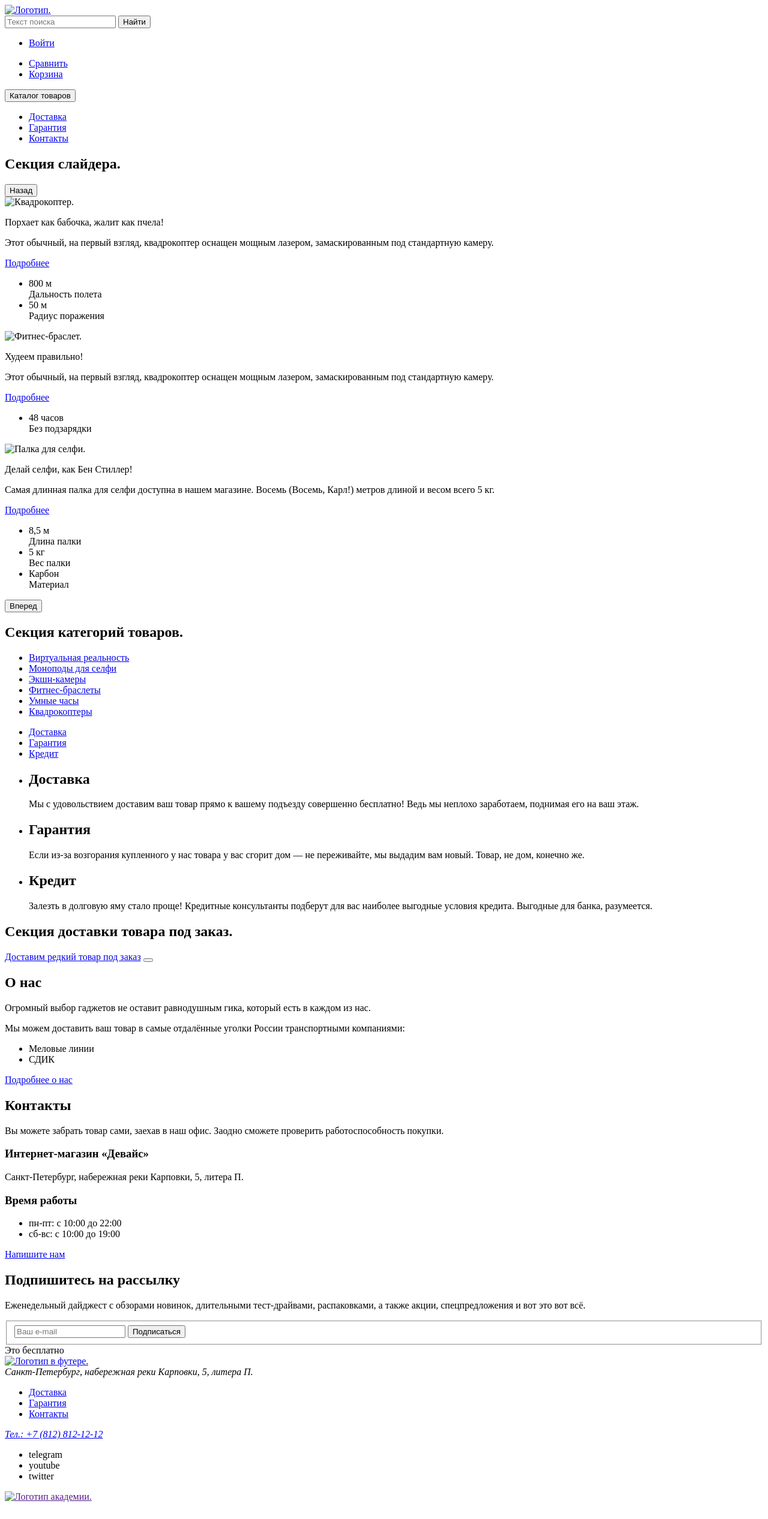
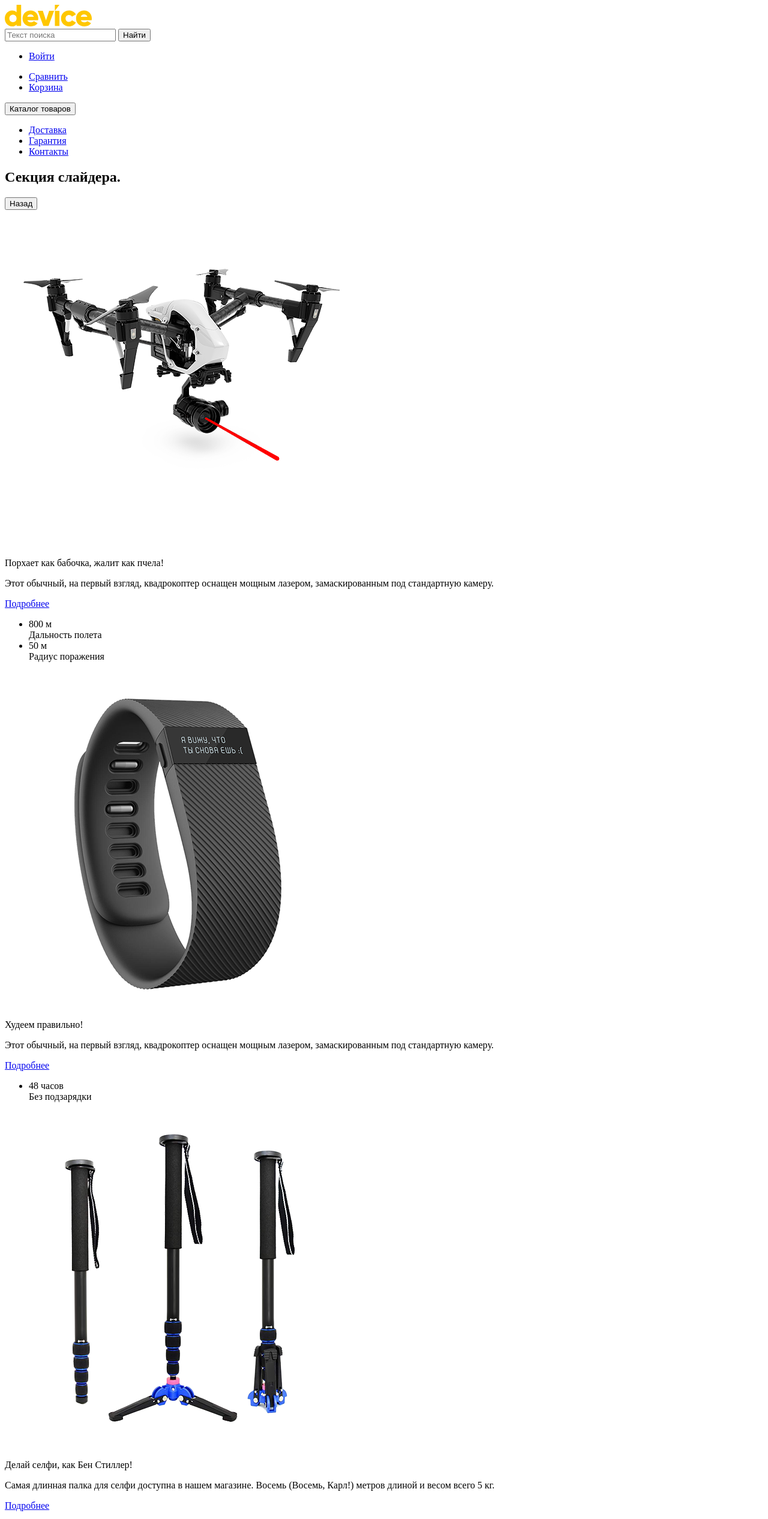
Before and after one commit to htmlacademy-htmlcss/2123963-device-34, a plain HTML site: page index.html in a window 1280 px wide. Shown: the top 2533 px of the page at 60% size. Drawn offline with Linux system fonts and the light colour scheme.

Commit message:
вставляет контентные изображения на страницу

```diff
--- a/index.html
+++ b/index.html
@@ -8,7 +8,7 @@
     <header class="page-header">
         <div class="logo-container">
           <a href="#">
-            <img src="#" alt="Логотип.">
+            <img src="images/logo.svg" alt="Логотип." width="145" height="36">
           </a>
         </div>
         <nav class="main-navigation">
@@ -54,7 +54,7 @@
         <h2 class="visually-hidden">Секция слайдера.</h2>
         <button type="button" class="slider-btn slider-back-btn">Назад</button>
         <div class="slider-item-container active">
-          <img class="slider-item-img" src="#" alt="Квадрокоптер.">
+          <img class="slider-item-img" src="images/quadrocopter.jpg" alt="Квадрокоптер." width="560" height="560">
           <div class="slider-item-info">
             <p class="slider-item-info-foreword">
               Порхает как бабочка, жалит как пчела!
@@ -76,7 +76,7 @@
           </div>
         </div>
         <div class="slider-item-container">
-          <img class="slider-item-img" src="#" alt="Фитнес-браслет.">
+          <img class="slider-item-img" src="images/fitness-bracelet.jpg" alt="Фитнес-браслет." width="560" height="560">
           <div class="slider-item-info">
             <p class="slider-item-info-foreword">
               Худеем правильно!
@@ -94,7 +94,7 @@
           </div>
         </div>
         <div class="slider-item-container">
-          <img class="slider-item-img" src="#" alt="Палка для селфи.">
+          <img class="slider-item-img" src="images/selfie-sticks.jpg" alt="Палка для селфи.">
           <div class="slider-item-info">
             <p class="slider-item-info-foreword">
               Делай селфи, как Бен Стиллер!
@@ -255,7 +255,7 @@
     <footer>
       <div class="footer-logo-container">
         <a href="#">
-          <img src="#" alt="Логотип в футере.">
+          <img src="images/logo.svg" alt="Логотип в футере." width="145" height="36">
         </a>
       </div>
       <nav class="footer-nav">
@@ -291,8 +291,11 @@
             <a class="social-network-twitter">twitter</a>
           </li>
         </ul>
-        <a class="html-academy-link" href="">
-          <img src="#" class="html-academy-logo" alt="Логотип академии.">
+        <a class="html-academy-link" href="https://htmlacademy.ru">
+          <img src="images/academy-logo.svg"
+          class="html-academy-logo"
+          alt="Логотип академии."
+          width="114" height="32">
         </a>
       </div>
     </footer>
```
Also changed, not shown: catalog.html (+15 -7 lines), images/selfie-sticks.jpg (renamed from images/selfie stick.jpg).
